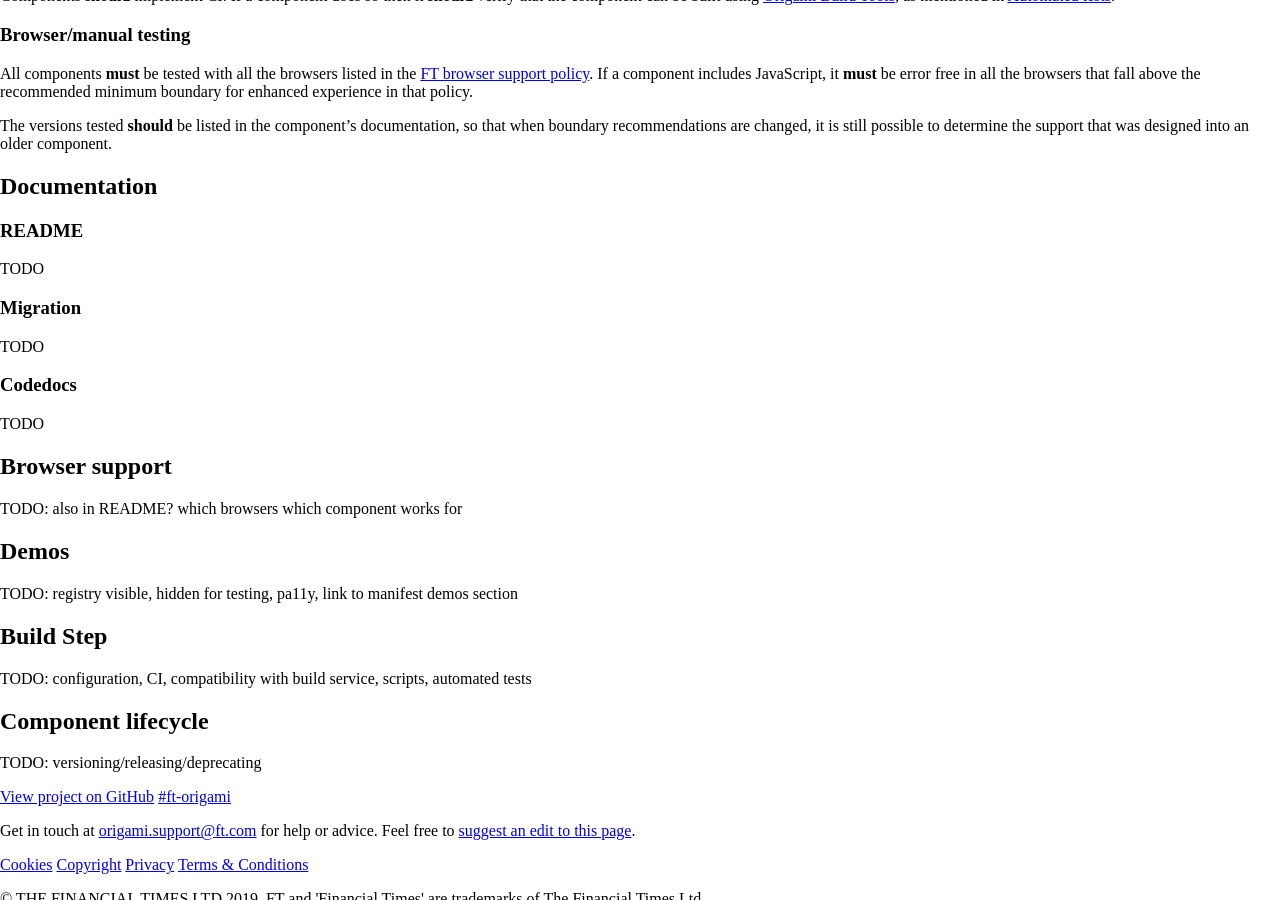
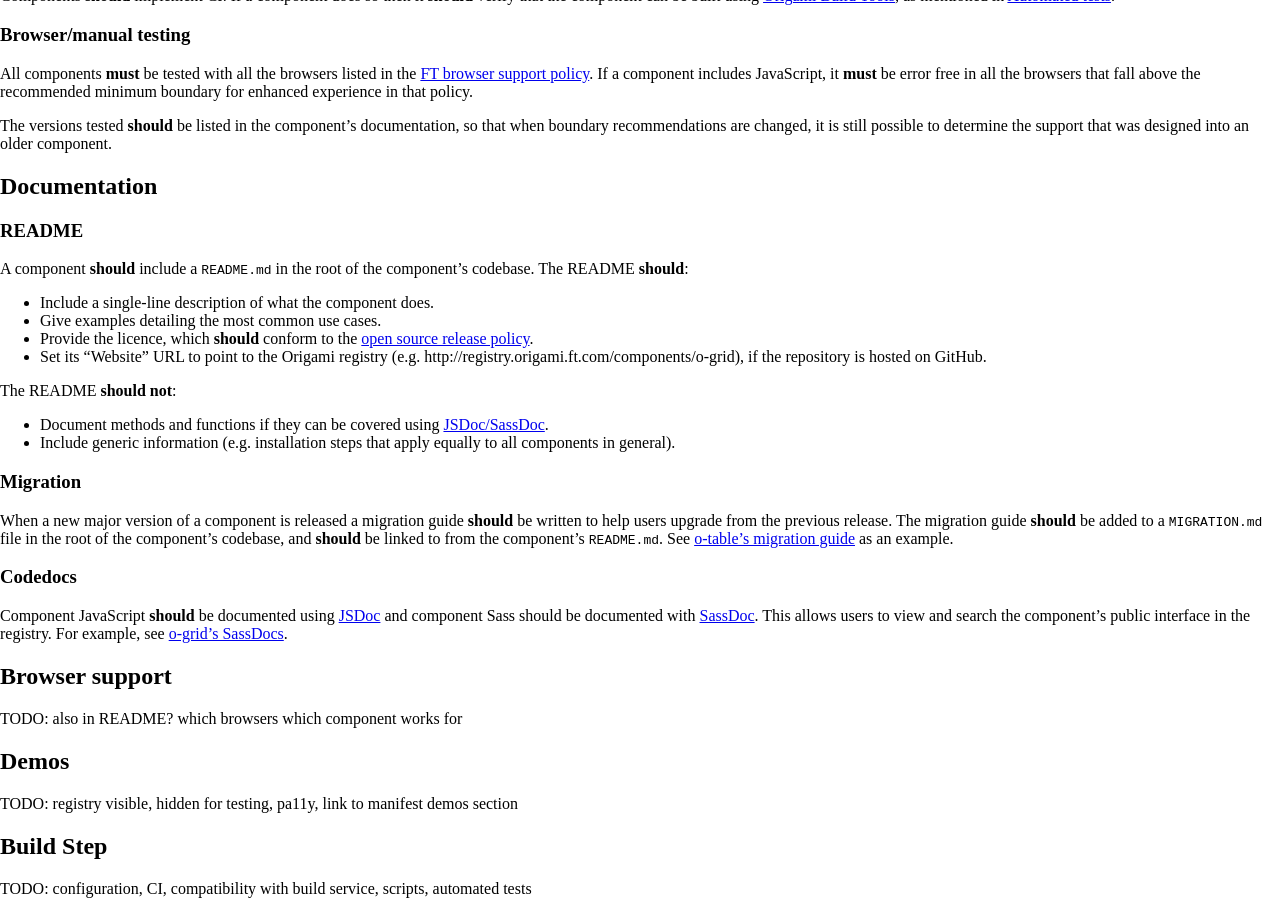
Before and after one commit to Financial-Times/origami-website, a Jekyll site: the page built from _specification-v1/components.md, in a window 1280 px wide and 900 px high, scrolled down 4206 px. Built offline with Jekyll 4.4.1, drawn with Linux system fonts in a browser that asks for light colours; a style sheet for code colours, icons or effects is not loaded.

Commit message:
Add the documentation section to the component spec.

```diff
--- a/_specification-v1/components.md
+++ b/_specification-v1/components.md
@@ -234,16 +234,23 @@ The versions tested **should** be listed in the component’s documentation, so
 
 ### README
 
-TODO
+A component **should** include a `README.md` in the root of the component's codebase. The README **should**:
+- Include a single-line description of what the component does.
+- Give examples detailing the most common use cases.
+- Provide the licence, which **should** conform to the [open source release policy](https://docs.google.com/document/d/1pI-qI3BrO5edFYdHcoDCH9wVbfbFvroclxSEtkXwpCw).
+- Set its “Website” URL to point to the Origami registry (e.g. http://registry.origami.ft.com/components/o-grid), if the repository is hosted on GitHub.
+
+The README **should not**:
+- Document methods and functions if they can be covered using [JSDoc/SassDoc](#codedocs).
+- Include generic information (e.g. installation steps that apply equally to all components in general).
 
 ### Migration
 
-TODO
+When a new major version of a component is released a migration guide **should** be written to help users upgrade from the previous release. The migration guide **should** be added to a `MIGRATION.md` file in the root of the component's codebase, and **should** be linked to from the component's `README.md`. See [o-table's migration guide](https://github.com/Financial-Times/o-table#migration) as an example.
 
 ### Codedocs
 
-TODO
-
+Component JavaScript **should** be documented using [JSDoc](http://usejsdoc.org/) and component Sass should be documented with [SassDoc](http://sassdoc.com/). This allows users to view and search the component's public interface in the registry. For example, see [o-grid's SassDocs](https://registry.origami.ft.com/components/o-grid/sassdoc).
 
 ## Browser support
 
--- a/pages/home.html
+++ b/pages/home.html
@@ -37,7 +37,7 @@ nav_order: 1
 		<div class="o-layout-item">
 			<h2>Get Started</h2>
 			<p>To jump straight in and include Origami components in your project, see our <a href="/docs/tutorials/">tutorials page</a>.</p>
-			<p>If you would like to learn about Origami components in more detail see our <a href="/docs/components/#including-origami-components-in-your-project">component documentation</a>.</p>
+			<p>If you would like to learn about Origami components in more detail see our <a href="/docs/components/">component documentation</a>.</p>
 			<p>For an overview of all the tools and services we offer see our <a href="/docs/">documentation page</a>.</p>
 		</div>
 
```
